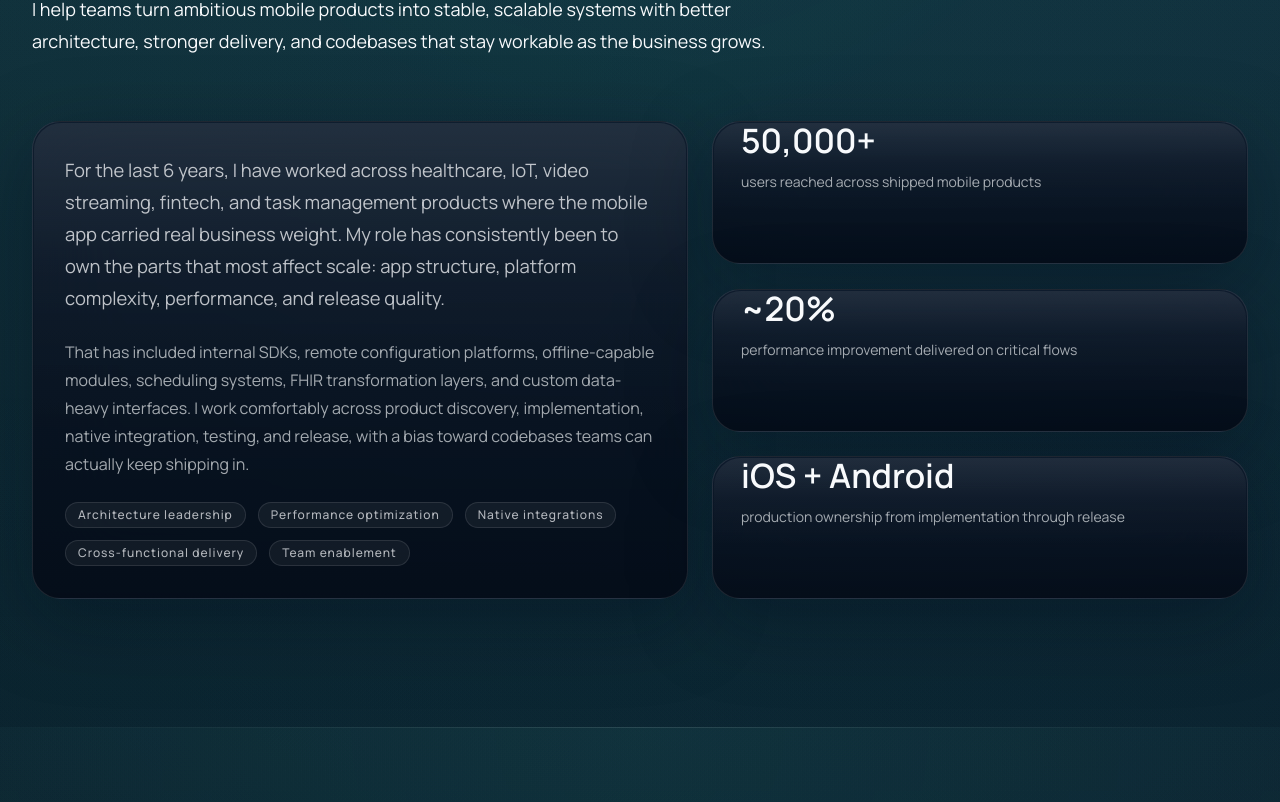
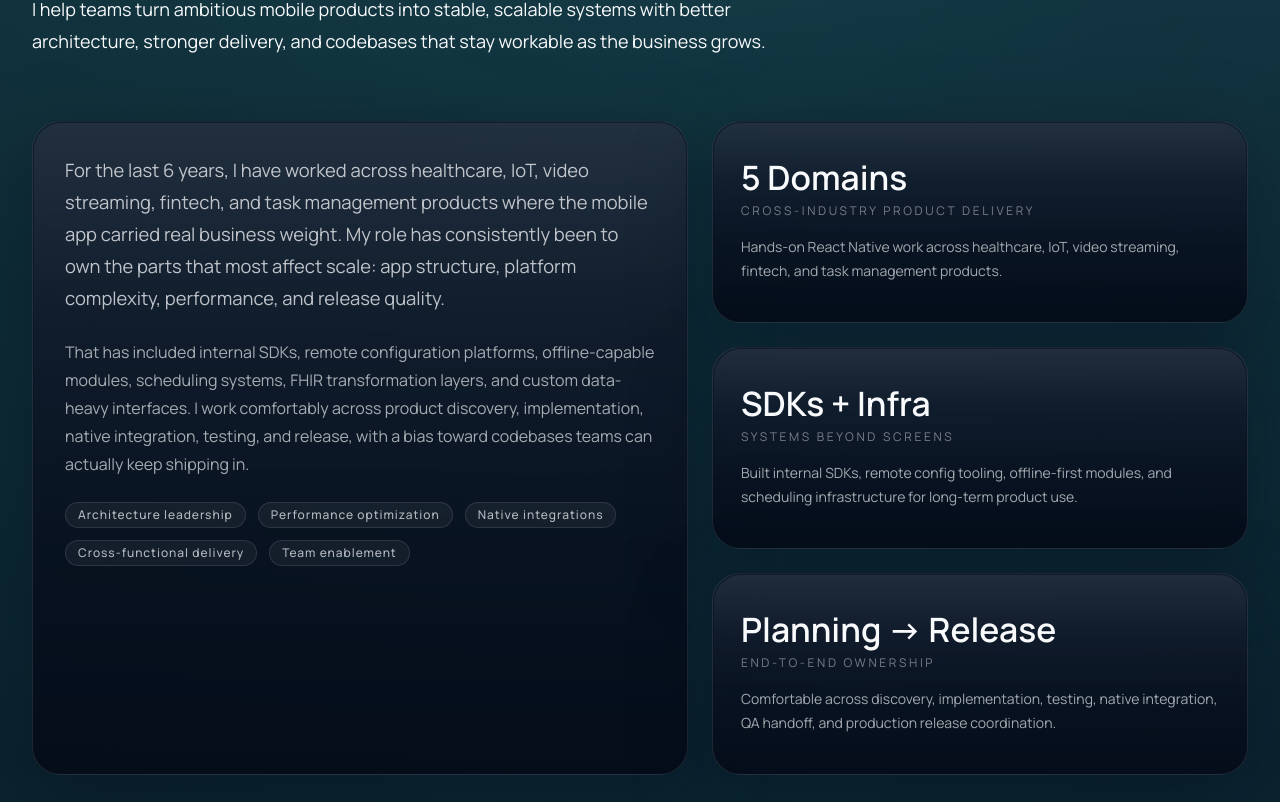
Before and after one commit to snjtiam/portfolio, a Next.js app: page / in a window 1280 px wide. Shown: the part 2398-3200 px from the top of the page. Built offline with nearby package versions, Linux system fonts and the light colour scheme.

Commit message:
Fix card UIs

```diff
--- a/src/components/sections/about-section.tsx
+++ b/src/components/sections/about-section.tsx
@@ -56,11 +56,18 @@ export function AboutSection({
           {aboutContent.stats.map((stat, index) => (
             <Reveal key={stat.label} delay={0.08 * (index + 1)} hover hoverY={5} hoverScale={1.008}>
               <Card className="h-full">
-                <CardContent className="p-6">
-                  <p className="text-3xl font-semibold text-foreground sm:text-[2.1rem]">
-                    {stat.value}
+                <CardContent className="flex h-full min-h-[12.5rem] flex-col justify-center gap-4 p-6 sm:p-7">
+                  <div className="space-y-2">
+                    <p className="text-3xl font-semibold leading-none text-foreground sm:text-[2.1rem]">
+                      {stat.value}
+                    </p>
+                    <p className="text-[0.72rem] uppercase leading-5 tracking-[0.18em] text-foreground/45 sm:text-xs sm:tracking-[0.22em]">
+                      {stat.label}
+                    </p>
+                  </div>
+                  <p className="max-w-[42ch] text-sm leading-6 text-foreground/65 xl:max-w-none">
+                    {stat.detail}
                   </p>
-                  <p className="mt-3 text-sm leading-6 text-foreground/65">{stat.label}</p>
                 </CardContent>
               </Card>
             </Reveal>
--- a/src/content/portfolio.ts
+++ b/src/content/portfolio.ts
@@ -14,6 +14,12 @@ export type GlobalActionSet = {
 export type Metric = {
   value: string;
   label: string;
+};
+
+export type AboutStat = {
+  value: string;
+  label: string;
+  detail: string;
 };
 
 export type CtaLink = {
@@ -138,7 +144,7 @@ export type HeroContent = {
 export type AboutContent = SectionIntro & {
   paragraphs: string[];
   focusAreas: string[];
-  stats: Metric[];
+  stats: AboutStat[];
 };
 
 export type ServicesContent = SectionIntro & {
@@ -224,7 +230,8 @@ export const heroContent: HeroContent = {
   badge: siteConfig.availability,
   contextLabel: "Scalable React Native Systems",
   roleLine: `${siteConfig.role} / ${siteConfig.speciality}`,
-  headline: "Scalable React Native systems for teams that need speed without technical drag.",
+  headline:
+    "Scalable React Native systems for teams that need speed without technical drag.",
   intro:
     "I design, build, and improve React Native apps for iOS and Android with stronger architecture, sharper performance, and native integrations that hold up in production.",
   secondaryIntro:
@@ -236,7 +243,7 @@ export const heroContent: HeroContent = {
   ],
   metrics: [
     { value: "6+", label: "Years building React Native apps in production" },
-    { value: "50,000+", label: "Users served across shipped mobile products" },
+    { value: "250,000+", label: "Users served across shipped mobile products" },
     { value: "~20%", label: "Performance improvement on key mobile flows" },
   ],
   signals: [
@@ -295,35 +302,41 @@ export const heroContent: HeroContent = {
 
 export const highlightsStrip: HighlightItem[] = [
   {
-    title: "50,000+ users served",
-    detail: "Production mobile work supporting real usage at scale across iOS and Android.",
+    title: "250,000+ users served",
+    detail:
+      "Production mobile work supporting real usage at scale across iOS and Android.",
     icon: "Users",
   },
   {
     title: "~20% performance gains",
-    detail: "Measured improvements on bottlenecked flows through profiling and targeted optimization.",
+    detail:
+      "Measured improvements on bottlenecked flows through profiling and targeted optimization.",
     icon: "Zap",
   },
   {
     title: "Healthcare to fintech",
-    detail: "Experience across healthcare, IoT, video streaming, fintech, and task management.",
+    detail:
+      "Experience across healthcare, IoT, video streaming, fintech, and task management.",
     icon: "Building2",
   },
   {
     title: "Reusable internal systems",
-    detail: "SDKs, remote configuration, offline-capable modules, and scheduling engines.",
+    detail:
+      "SDKs, remote configuration, offline-capable modules, and scheduling engines.",
     icon: "Code2",
   },
   {
     title: "Release-ready delivery",
-    detail: "CI/CD, Fastlane, observability, and production releases treated as first-class work.",
+    detail:
+      "CI/CD, Fastlane, observability, and production releases treated as first-class work.",
     icon: "ShieldCheck",
   },
 ];
 
 export const aboutContent: AboutContent = {
   eyebrow: "About",
-  title: "Senior React Native engineering for products that need more than feature delivery.",
+  title:
+    "Senior React Native engineering for products that need more than feature delivery.",
   description:
     "I help teams turn ambitious mobile products into stable, scalable systems with better architecture, stronger delivery, and codebases that stay workable as the business grows.",
   paragraphs: [
@@ -338,15 +351,31 @@ export const aboutContent: AboutContent = {
     "Team enablement",
   ],
   stats: [
-    { value: "50,000+", label: "users reached across shipped mobile products" },
-    { value: "~20%", label: "performance improvement delivered on critical flows" },
-    { value: "iOS + Android", label: "production ownership from implementation through release" },
+    {
+      value: "5 Domains",
+      label: "Cross-industry product delivery",
+      detail:
+        "Hands-on React Native work across healthcare, IoT, video streaming, fintech, and task management products.",
+    },
+    {
+      value: "SDKs + Infra",
+      label: "Systems beyond screens",
+      detail:
+        "Built internal SDKs, remote config tooling, offline-first modules, and scheduling infrastructure for long-term product use.",
+    },
+    {
+      value: "Planning -> Release",
+      label: "End-to-end ownership",
+      detail:
+        "Comfortable across discovery, implementation, testing, native integration, QA handoff, and production release coordination.",
+    },
   ],
 };
 
 export const servicesContent: ServicesContent = {
   eyebrow: "Services",
-  title: "Senior React Native support for teams building past the prototype stage.",
+  title:
+    "Senior React Native support for teams building past the prototype stage.",
   description:
     "For founders, CTOs, product companies, agencies, and recruiters looking for someone who can own both the hard technical decisions and the delivery behind them.",
   leadIn:
@@ -436,7 +465,8 @@ export const skillsContent: SkillsContent = {
     {
       title: "Core Mobile Stack",
       icon: "Smartphone",
-      description: "The foundation used to build and ship polished cross-platform mobile products.",
+      description:
+        "The foundation used to build and ship polished cross-platform mobile products.",
       items: [
         "React Native",
         "TypeScript",
@@ -449,7 +479,8 @@ export const skillsContent: SkillsContent = {
     {
       title: "Architecture & State",
       icon: "Layers3",
-      description: "Patterns for keeping codebases understandable and scalable under growing product complexity.",
+      description:
+        "Patterns for keeping codebases understandable and scalable under growing product complexity.",
       items: [
         "Feature-based architecture",
         "Redux Toolkit",
@@ -462,7 +493,8 @@ export const skillsContent: SkillsContent = {
     {
       title: "Native & Performance",
       icon: "Blocks",
-      description: "Work at the platform boundary and on the bottlenecks users notice first.",
+      description:
+        "Work at the platform boundary and on the bottlenecks users notice first.",
       items: [
         "TurboModules",
         "JSI",
@@ -475,7 +507,8 @@ export const skillsContent: SkillsContent = {
     {
       title: "Data & Integrations",
       icon: "Globe2",
-      description: "Stable client-side integrations for mobile products with complex backend behavior.",
+      description:
+        "Stable client-side integrations for mobile products with complex backend behavior.",
       items: [
         "REST APIs",
         "GraphQL",
@@ -488,7 +521,8 @@ export const skillsContent: SkillsContent = {
     {
       title: "Product Systems",
       icon: "Sparkles",
-      description: "Higher-level mobile capabilities that support real product workflows, not just isolated screens.",
+      description:
+        "Higher-level mobile capabilities that support real product workflows, not just isolated screens.",
       items: [
         "Offline-first modules",
         "Scheduling and reminders",
@@ -501,7 +535,8 @@ export const skillsContent: SkillsContent = {
     {
       title: "Delivery & Quality",
       icon: "ShieldCheck",
-      description: "The release and collaboration practices that keep shipped apps reliable over time.",
+      description:
+        "The release and collaboration practices that keep shipped apps reliable over time.",
       items: [
         "CI/CD",
         "Fastlane",
@@ -516,7 +551,8 @@ export const skillsContent: SkillsContent = {
 
 export const projectsContent: ProjectsContent = {
   eyebrow: "Selected Projects",
-  title: "Selected projects shaped by scale, platform complexity, and production pressure.",
+  title:
+    "Selected projects shaped by scale, platform complexity, and production pressure.",
   description:
     "A few representative builds that show how I approach architecture, performance, native depth, and delivery without exposing client-sensitive details.",
   items: [
@@ -531,7 +567,14 @@ export const projectsContent: ProjectsContent = {
         "Built an internal SDK covering navigation patterns, analytics hooks, shared UI contracts, and native integration wrappers so teams could start from a stable base instead of rebuilding the same infrastructure.",
       impact:
         "Improved delivery consistency, shortened setup time for new apps, and made cross-app maintenance substantially easier.",
-      stack: ["React Native", "TypeScript", "TurboModules", "JSI", "Native Bridges", "CI/CD"],
+      stack: [
+        "React Native",
+        "TypeScript",
+        "TurboModules",
+        "JSI",
+        "Native Bridges",
+        "CI/CD",
+      ],
       challenges: [
         "Designed stable public APIs so product teams could move fast without leaking internal implementation details",
         "Handled native module boundaries and versioning without creating upgrade pain across consuming apps",
@@ -630,7 +673,14 @@ export const projectsContent: ProjectsContent = {
         "Built assessment, reminder, survey, and care workflow experiences backed by FHIR transformation layers that insulated the mobile app from backend complexity.",
       impact:
         "Improved data quality, simplified client-side logic, and supported production healthcare workflows with fewer failure points.",
-      stack: ["React Native", "TypeScript", "Redux Toolkit", "FHIR", "Firebase", "REST APIs"],
+      stack: [
+        "React Native",
+        "TypeScript",
+        "Redux Toolkit",
+        "FHIR",
+        "Firebase",
+        "REST APIs",
+      ],
       challenges: [
         "Normalized deeply nested FHIR resources into predictable mobile view models and write-back payloads",
         "Handled offline-capable collection, validation, and retry flows for unstable network conditions",
@@ -661,8 +711,9 @@ export const projectsContent: ProjectsContent = {
         "Supported production workflows in a regulated, data-heavy domain",
       ],
       metric: {
-        value: "50,000+",
-        label: "users supported across shipped mobile products in regulated and data-heavy domains",
+        value: "250,000+",
+        label:
+          "users supported across shipped mobile products in regulated and data-heavy domains",
       },
       ctaLabel: "View case study",
       ctaHref: "/projects/healthcare-data-collection-fhir-transformation",
@@ -678,7 +729,14 @@ export const projectsContent: ProjectsContent = {
         "Designed time zone aware calendar views and bespoke visual components for dense operational data, regional rollups, and drill-down analysis on mobile.",
       impact:
         "Made complex schedules and trends easier to interpret while keeping rendering performance under control.",
-      stack: ["React Native", "TypeScript", "Reanimated", "REST APIs", "Supabase", "Custom UI"],
+      stack: [
+        "React Native",
+        "TypeScript",
+        "Reanimated",
+        "REST APIs",
+        "Supabase",
+        "Custom UI",
+      ],
       challenges: [
         "Resolved time zone and daylight-saving edge cases so data appeared in the correct local context",
         "Optimized data-heavy rendering paths to keep scrolling and drill-down interactions smooth",
@@ -710,7 +768,8 @@ export const projectsContent: ProjectsContent = {
       ],
       metric: {
         value: "~20%",
-        label: "performance improvement on key data-heavy screens after profiling and optimization",
+        label:
+          "performance improvement on key data-heavy screens after profiling and optimization",
       },
       ctaLabel: "View case study",
       ctaHref: "/projects/data-visualization-custom-calendar-system",
@@ -822,7 +881,8 @@ export const projectsContent: ProjectsContent = {
 
 export const experienceContent: ExperienceContent = {
   eyebrow: "Experience",
-  title: "An experience timeline shaped by architecture ownership, domain complexity, and production delivery.",
+  title:
+    "An experience timeline shaped by architecture ownership, domain complexity, and production delivery.",
   description:
     "From January 2020 through January 2026, I worked across healthcare, realtime, media, and platform-heavy mobile products, steadily taking on more responsibility for architecture, integrations, reliability, and team guidance.",
   items: [
@@ -870,7 +930,8 @@ export const experienceContent: ExperienceContent = {
 
 export const whyWorkWithMeContent: WhyWorkWithMeContent = {
   eyebrow: "Why Work With Me",
-  title: "Why teams bring me in when mobile complexity starts getting expensive.",
+  title:
+    "Why teams bring me in when mobile complexity starts getting expensive.",
   description:
     "I bring senior React Native judgment to architecture, performance, native work, and delivery, while staying practical and easy to work with.",
   items: [
@@ -910,29 +971,32 @@ export const whyWorkWithMeContent: WhyWorkWithMeContent = {
 export const testimonialPlaceholders: TestimonialPlaceholder[] = [
   {
     title: "Founder quote",
-    prompt: "Add a quote about strong ownership, clean communication, and confidence during delivery.",
+    prompt:
+      "Add a quote about strong ownership, clean communication, and confidence during delivery.",
     role: "Founder or startup lead",
   },
   {
     title: "Client quote",
-    prompt: "Add a quote about architecture judgment, reliability, and shipping without constant oversight.",
+    prompt:
+      "Add a quote about architecture judgment, reliability, and shipping without constant oversight.",
     role: "Freelance or contract client",
   },
   {
     title: "Manager quote",
-    prompt: "Add a quote about seniority, collaboration, and raising engineering quality on the team.",
+    prompt:
+      "Add a quote about seniority, collaboration, and raising engineering quality on the team.",
     role: "Engineering manager or tech lead",
   },
 ];
 
 export const contactContent: ContactContent = {
   eyebrow: "Contact",
-  title: "Need senior React Native engineering that is hands-on, scalable, and production-minded?",
+  title:
+    "Need senior React Native engineering that is hands-on, scalable, and production-minded?",
   description:
     "I work with founders, CTOs, product teams, agencies, and recruiters looking for someone who can own architecture, execution, and delivery without a lot of overhead.",
   availabilityBadge: "Freelance / Contract / Full-time",
-  cardTitle:
-    "Building, scaling, or hiring for a serious mobile product?",
+  cardTitle: "Building, scaling, or hiring for a serious mobile product?",
   cardDescription:
     "If you need a senior React Native engineer to lead architecture, stabilize delivery, improve performance, or handle platform-heavy work, I am open to freelance, contract, and select full-time opportunities.",
   primaryCta: {
```
